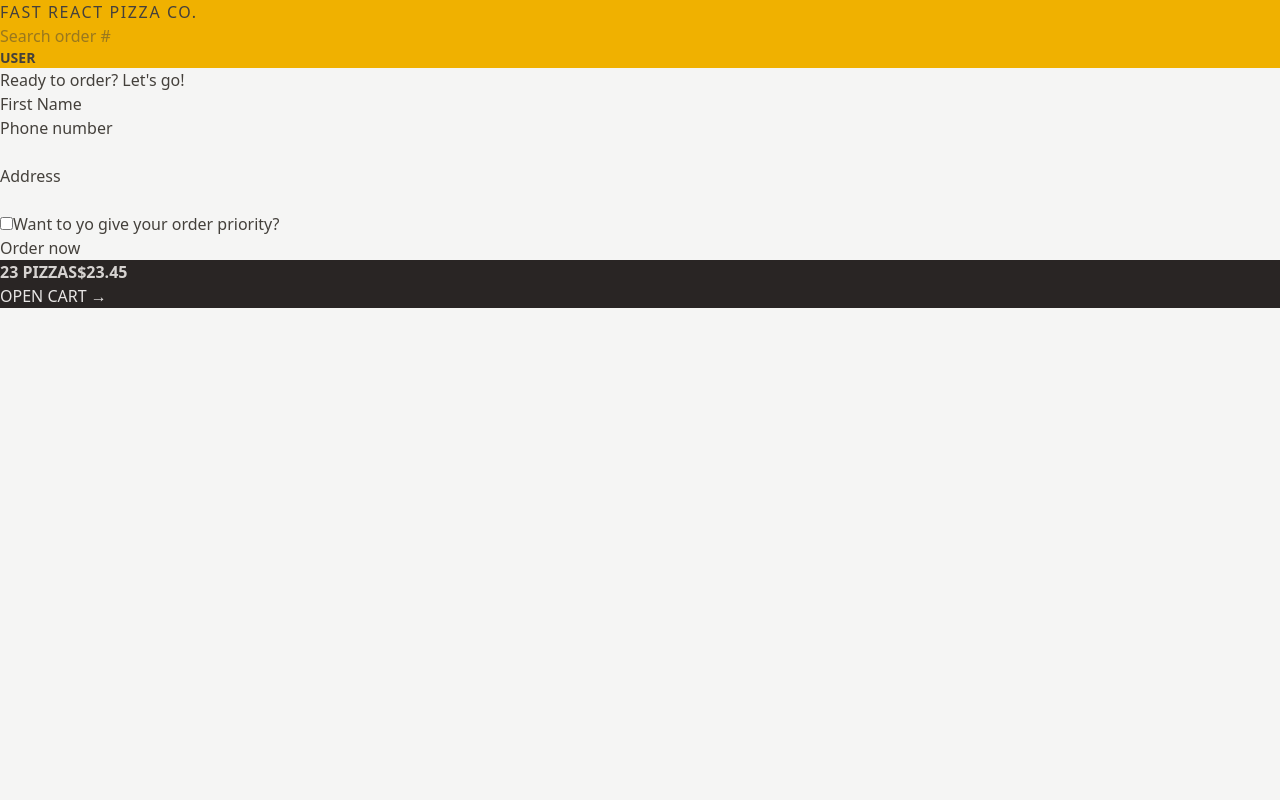
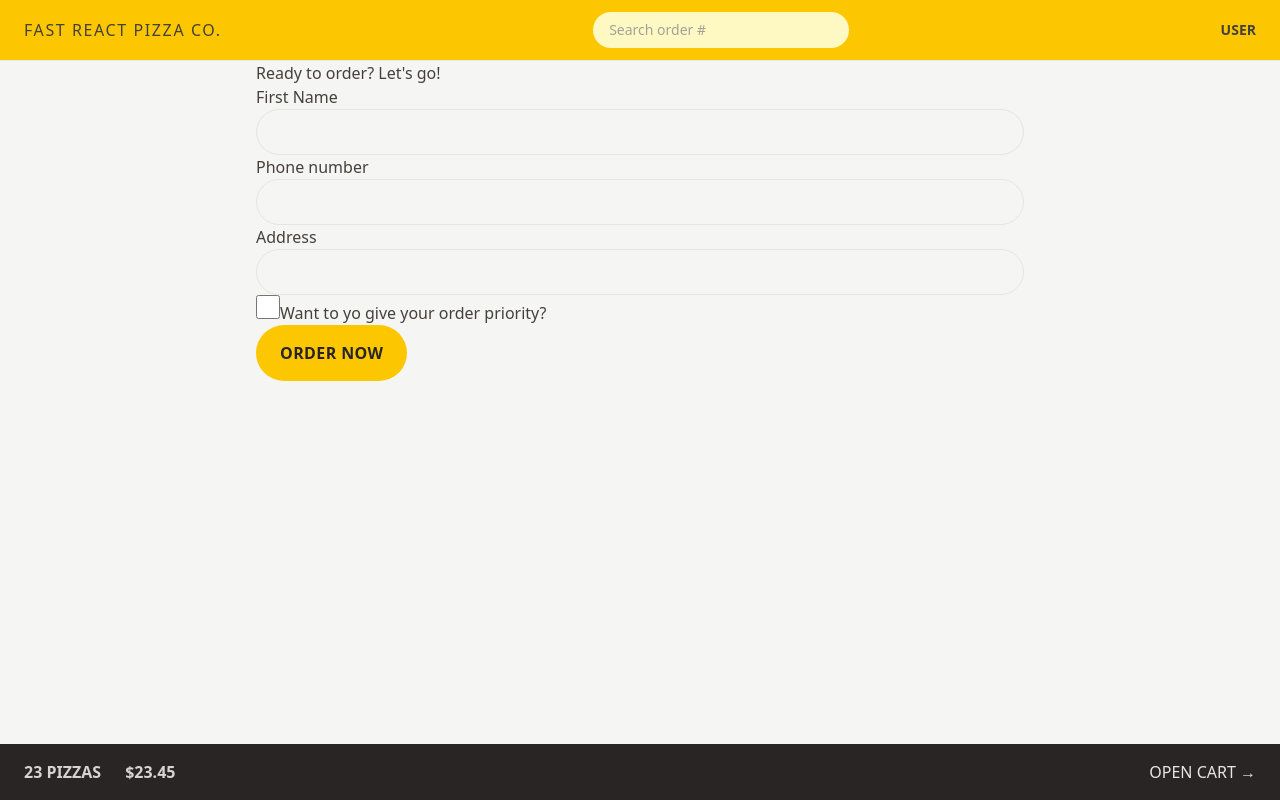
Before and after one commit to Ossi05/Fast-React-Pizza, a React (Vite) app: page /order/new in a window 1280 px wide. Built offline with nearby package versions, Linux system fonts and the light colour scheme.

Commit message:
Add more styles

```diff
--- a/src/features/cart/Cart.jsx
+++ b/src/features/cart/Cart.jsx
@@ -29,7 +29,12 @@ function Cart() {
 
 	return (
 		<div>
-			<Link to="/menu">&larr; Back to menu</Link>
+			<Link
+				to="/menu"
+				className="text-sm text-blue-500 hover:text-blue-600 hover:underline"
+			>
+				&larr; Back to menu
+			</Link>
 
 			<h2>Your cart, %NAME%</h2>
 
--- a/src/features/cart/CartOverview.jsx
+++ b/src/features/cart/CartOverview.jsx
@@ -2,8 +2,8 @@ import { Link } from "react-router-dom";
 
 function CartOverview() {
 	return (
-		<div className="bg-stone-800 text-stone-200 uppercase">
-			<p className="font-semibold text-stone-300">
+		<div className="flex items-center justify-between bg-stone-800 px-4 py-4 text-sm text-stone-200 uppercase sm:px-6 md:text-base">
+			<p className="space-x-4 font-semibold text-stone-300 sm:space-x-6">
 				<span>23 pizzas</span>
 				<span>$23.45</span>
 			</p>
--- a/src/features/order/CreateOrder.jsx
+++ b/src/features/order/CreateOrder.jsx
@@ -1,11 +1,12 @@
 import { useState } from "react";
 import { Form, redirect, useActionData, useNavigation } from "react-router-dom";
 import { createOrder } from "../../services/apiRestaurant";
+import Button from "../../ui/Button";
 
 // https://uibakery.io/regex-library/phone-number
 const isValidPhone = (str) =>
 	/^\+?\d{1,4}?[-.\s]?\(?\d{1,3}?\)?[-.\s]?\d{1,4}[-.\s]?\d{1,4}[-.\s]?\d{1,9}$/.test(
-		str,
+		str
 	);
 
 const fakeCart = [
@@ -48,13 +49,23 @@ function CreateOrder() {
 			<Form method="POST">
 				<div>
 					<label>First Name</label>
-					<input type="text" name="customer" required />
+					<input
+						className="input"
+						type="text"
+						name="customer"
+						required
+					/>
 				</div>
 
 				<div>
 					<label>Phone number</label>
 					<div>
-						<input type="tel" name="phone" required />
+						<input
+							className="input"
+							type="tel"
+							name="phone"
+							required
+						/>
 					</div>
 					{formErrors && <p>{formErrors.phone}</p>}
 				</div>
@@ -62,7 +73,12 @@ function CreateOrder() {
 				<div>
 					<label>Address</label>
 					<div>
-						<input type="text" name="address" required />
+						<input
+							className="input"
+							type="text"
+							name="address"
+							required
+						/>
 					</div>
 				</div>
 
@@ -73,6 +89,7 @@ function CreateOrder() {
 						id="priority"
 						// value={withPriority}
 						// onChange={(e) => setWithPriority(e.target.checked)}
+						className="h-6 w-6 accent-yellow-400 focus:outline-none focus:ring focus:ring-yellow-400 focus:ring-offset-2"
 					/>
 					<label htmlFor="priority">
 						Want to yo give your order priority?
@@ -85,9 +102,9 @@ function CreateOrder() {
 						name="cart"
 						value={JSON.stringify(cart)}
 					/>
-					<button disabled={isSubmitting}>
+					<Button disabled={isSubmitting}>
 						{isSubmitting ? "Placing order" : "Order now"}
-					</button>
+					</Button>
 				</div>
 			</Form>
 		</div>
@@ -110,8 +127,8 @@ export async function action({ request }) {
 	if (Object.keys(errors).length > 0) return errors;
 
 	// If no errors, create new order and redirect
-	const newOrder = await createOrder(order);
-	return redirect(`/order/${newOrder.id}`);
+	// const newOrder = await createOrder(order);
+	// return redirect(`/order/${newOrder.id}`);
 }
 
 export default CreateOrder;
--- a/src/features/order/SearchOrder.jsx
+++ b/src/features/order/SearchOrder.jsx
@@ -16,6 +16,9 @@ export default function SearchOrder() {
 	return (
 		<form onSubmit={handleSubmit}>
 			<input
+				className="rounded-full bg-yellow-100 px-4 py-2 placeholder:text-stone-400
+				text-sm w-28 sm:w-64 sm:focus:w-72 transition-all duration-300
+				focus:outline-none focus:ring focus:ring-yellow-500 focus:ring-opacity-50"
 				placeholder="Search order #"
 				value={query}
 				onChange={(e) => setQuery(e.target.value)}
--- a/src/features/user/CreateUser.jsx
+++ b/src/features/user/CreateUser.jsx
@@ -19,7 +19,7 @@ function CreateUser() {
 				placeholder="Your full name"
 				value={username}
 				onChange={(e) => setUsername(e.target.value)}
-				className="input mb-8 w-72"
+				className="input w-72 mb-8"
 			/>
 
 			{username !== "" && (
--- a/src/features/user/Username.jsx
+++ b/src/features/user/Username.jsx
@@ -1,3 +1,3 @@
 export default function Username() {
-	return <div className="text-sm font-semibold">User</div>;
+	return <div className="hidden text-sm font-semibold md:block">User</div>;
 }
--- a/src/index.css
+++ b/src/index.css
@@ -1,4 +1,10 @@
 @import "tailwindcss";
+
+@layer components {
+	.input {
+		@apply rounded-full border border-stone-200 px-4 py-2 text-sm transition-all duration-300 placeholder:text-stone-400 focus:outline-none focus:ring focus:ring-yellow-400 w-full md:px-6 md:py-3;
+	}
+}
 
 /* https://dev.to/afif/i-made-100-css-loaders-for-your-next-project-4eje */
 .loader {
--- a/src/ui/AppLayout.jsx
+++ b/src/ui/AppLayout.jsx
@@ -7,12 +7,14 @@ export default function AppLayout() {
 	const navigation = useNavigation();
 	const isLoading = navigation.state === "loading";
 	return (
-		<div className="layout">
+		<div className="layout grid h-screen grid-rows-[auto_1fr_auto]">
 			{isLoading && <Loader />}
 			<Header />
-			<main>
-				<Outlet />
-			</main>
+			<div className="overflow-auto">
+				<main className="mx-auto max-w-3xl">
+					<Outlet />
+				</main>
+			</div>
 			<CartOverview />
 		</div>
 	);
--- a/src/ui/Button.jsx
+++ b/src/ui/Button.jsx
@@ -1,3 +1,10 @@
-export default function Button({ children, ...props }) {
-	return <button {...props}>{children}</button>;
+export default function Button({ children, className = "", ...props }) {
+	return (
+		<button
+			className={`inline-block rounded-full bg-yellow-400 px-4 py-3 font-semibold tracking-wide focus:ring-offset-2 text-stone-800 uppercase focus:bg-yellow-300 transition-colors duration-300 hover:cursor-pointer focus:ring-yellow-300 focus:ring hover:bg-yellow-300 focus:outline-none disabled:cursor-not-allowed sm:px-6 sm:py-4 ${className}`}
+			{...props}
+		>
+			{children}
+		</button>
+	);
 }
--- a/src/ui/Header.jsx
+++ b/src/ui/Header.jsx
@@ -4,7 +4,7 @@ import Username from "../features/user/Username";
 
 export default function Header() {
 	return (
-		<header className="bg-yellow-500 uppercase">
+		<header className="flex items-center justify-between border-b border-stone-200 bg-yellow-400 px-4 py-3 uppercase sm:px-6">
 			<Link to="/" className="tracking-widest">
 				Fast React Pizza Co.
 			</Link>
--- a/src/ui/Home.jsx
+++ b/src/ui/Home.jsx
@@ -1,13 +1,16 @@
+import CreateUser from "../features/user/CreateUser";
+
 function Home() {
 	return (
-		<div>
-			<h1 className="text-center text-xl font-semibold">
+		<div className="my-10 px-4 text-center sm:my-16">
+			<h1 className="mb-8 text-xl font-semibold md:text-3xl">
 				The best pizza.
 				<br />
 				<span className="text-yellow-500">
 					Straight out of the oven, straight to you.
 				</span>
 			</h1>
+			<CreateUser />
 		</div>
 	);
 }
```
Also changed, not shown: 1 other file (tests, documents, lock files or other folders).
